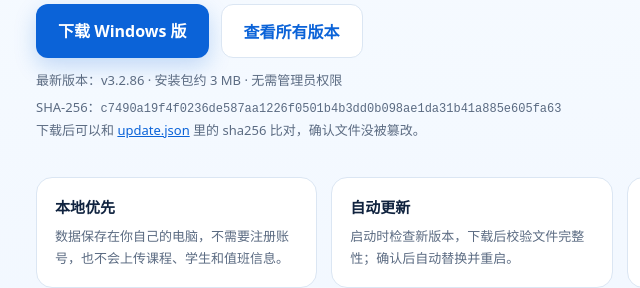
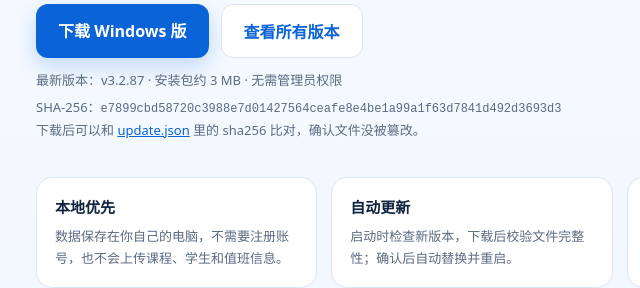
Before and after one commit to feihesl/kexu-releases, a plain HTML site: page index.html in a window 1280 px wide. Shown: the part 273-561 px from the top of the page, 168-808 px from the left. Drawn offline with Linux system fonts and the light colour scheme.

Commit message:
Update download page to 3.2.87

```diff
--- a/index.html
+++ b/index.html
@@ -37,8 +37,8 @@
     <a class="btn primary" href="https://github.com/feihesl/kexu-releases/releases/latest/download/KeXu-win64.zip">下载 Windows 版</a>
     <a class="btn secondary" href="https://github.com/feihesl/kexu-releases/releases">查看所有版本</a>
   </div>
-  <div class="meta">最新版本：v3.2.86 · 安装包约 3 MB · 无需管理员权限</div>
-  <div class="meta" style="margin-top:8px">SHA-256：<code style="font-size:12px;word-break:break-all"><!--sha-->c7490a19f4f0236de587aa1226f0501b4b3dd0b098ae1da31b41a885e605fa63<!--/sha--></code></div>
+  <div class="meta">最新版本：v3.2.87 · 安装包约 3 MB · 无需管理员权限</div>
+  <div class="meta" style="margin-top:8px">SHA-256：<code style="font-size:12px;word-break:break-all"><!--sha-->e7899cbd58720c3988e7d01427564ceafe8e4be1a99a1f63d7841d492d3693d3<!--/sha--></code></div>
   <div class="meta" style="margin-top:4px">下载后可以和 <a href="update.json" style="color:var(--accent)">update.json</a> 里的 sha256 比对，确认文件没被篡改。</div>
 
   <div class="grid">
```
